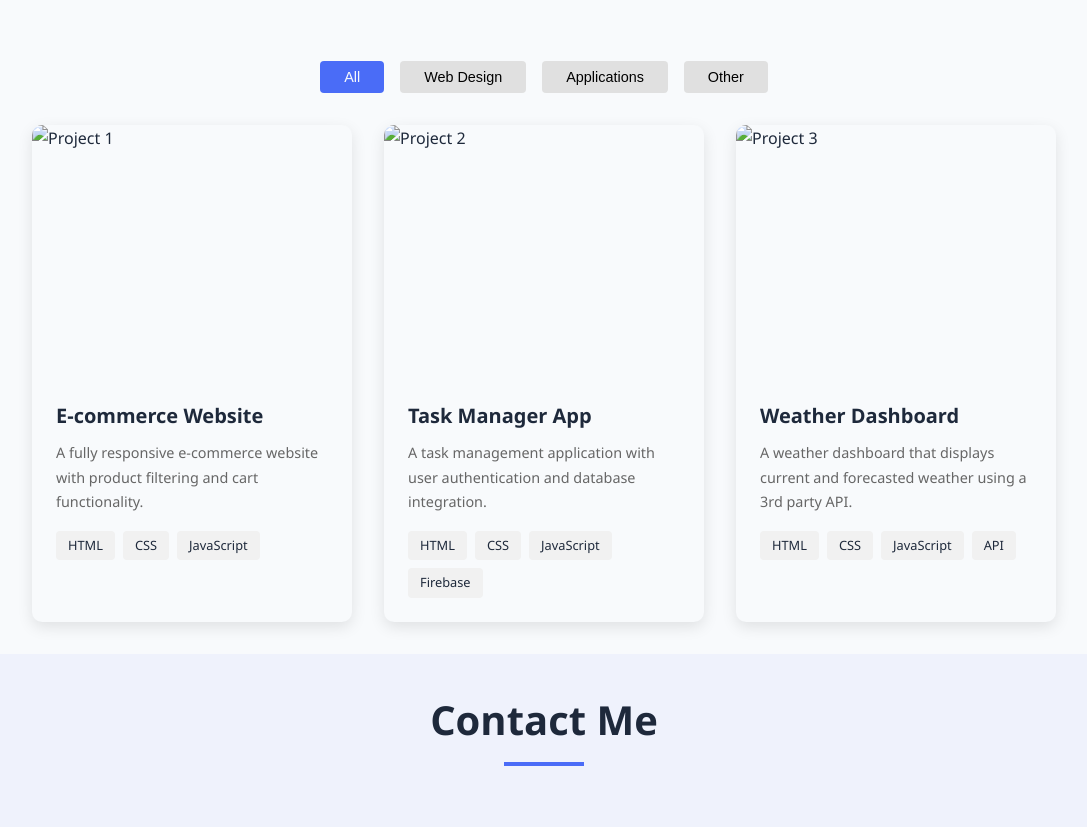
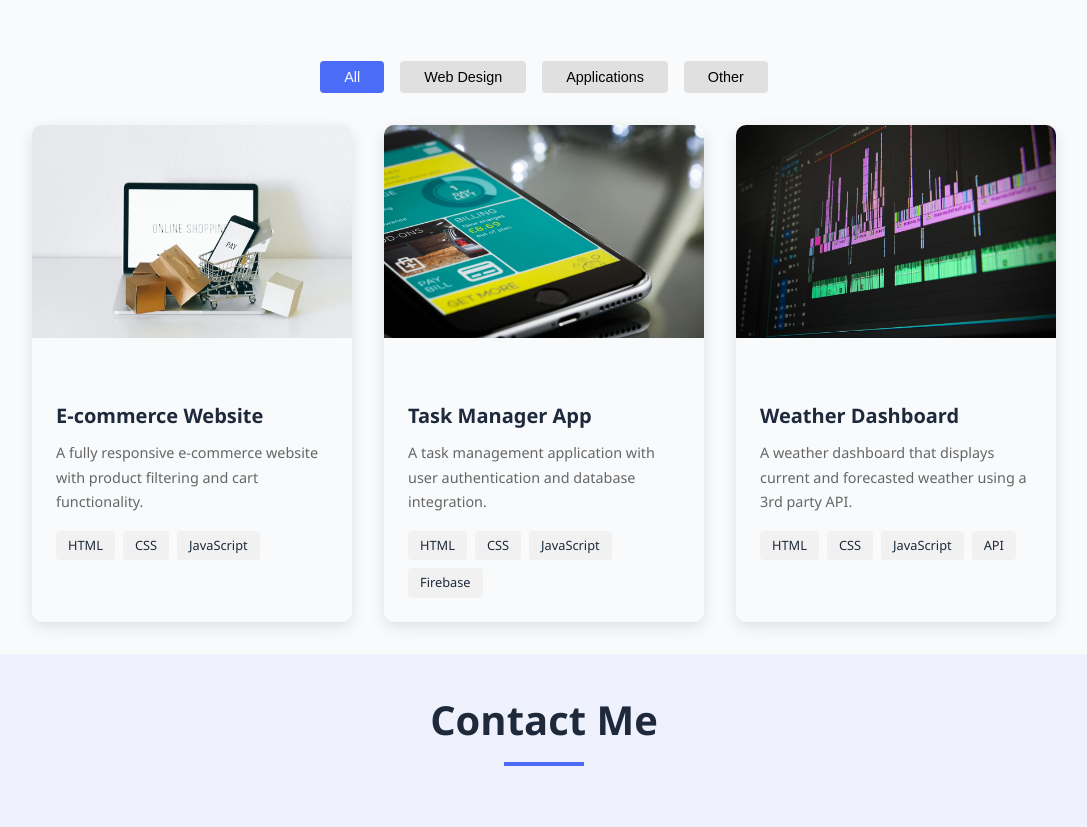
Before and after one commit to moraa-dev/portfolio-, a plain HTML site: page index.html in a window 1280 px wide. Shown: the part 1866-2693 px from the top of the page, without its empty margins (96-1183 px from the left). Drawn offline with Linux system fonts and the light colour scheme; a script that the page names is missing.

Commit message:
Update index.html

```diff
--- a/index.html
+++ b/index.html
@@ -39,7 +39,7 @@
         <section id="home" class="hero">
             <div class="container">
                 <div class="hero-image">
-                    <img src="images/aliciaII.png" alt="Profile photo" id="profile-img">
+                    <img src="aliciaII.png" alt="Profile photo" id="profile-img">
                 </div>
                 <div class="hero-content" style="width: 80%;">
                     <h1>Hi, I'm <span class="highlight">Alicia Moraa</span></h1>
@@ -175,7 +175,7 @@
                     <!-- Project 1 -->
                     <div class="project-card" data-category="web">
                         <div class="project-image">
-                            <img src="images/ecom.webp" alt="Project 1">
+                            <img src="ecom.webp" alt="Project 1">
                             <div class="project-overlay">
                                 <div class="project-links">
                                     <a href="#" target="_blank"><i class="fas fa-eye"></i></a>
@@ -196,7 +196,7 @@
                     <!-- Project 2 -->
                     <div class="project-card" data-category="app">
                         <div class="project-image">
-                            <img src="images/taskman.webp" alt="Project 2">
+                            <img src="taskman.webp" alt="Project 2">
                             <div class="project-overlay">
                                 <div class="project-links">
                                     <a href="#" target="_blank"><i class="fas fa-eye"></i></a>
@@ -218,7 +218,7 @@
                     <!-- Project 3 -->
                     <div class="project-card" data-category="other">
                         <div class="project-image">
-                            <img src="images/weather.jpeg" alt="Project 3">
+                            <img src="weather.jpeg" alt="Project 3">
                             <div class="project-overlay">
                                 <div class="project-links">
                                     <a href="#" target="_blank"><i class="fas fa-eye"></i></a>
```
